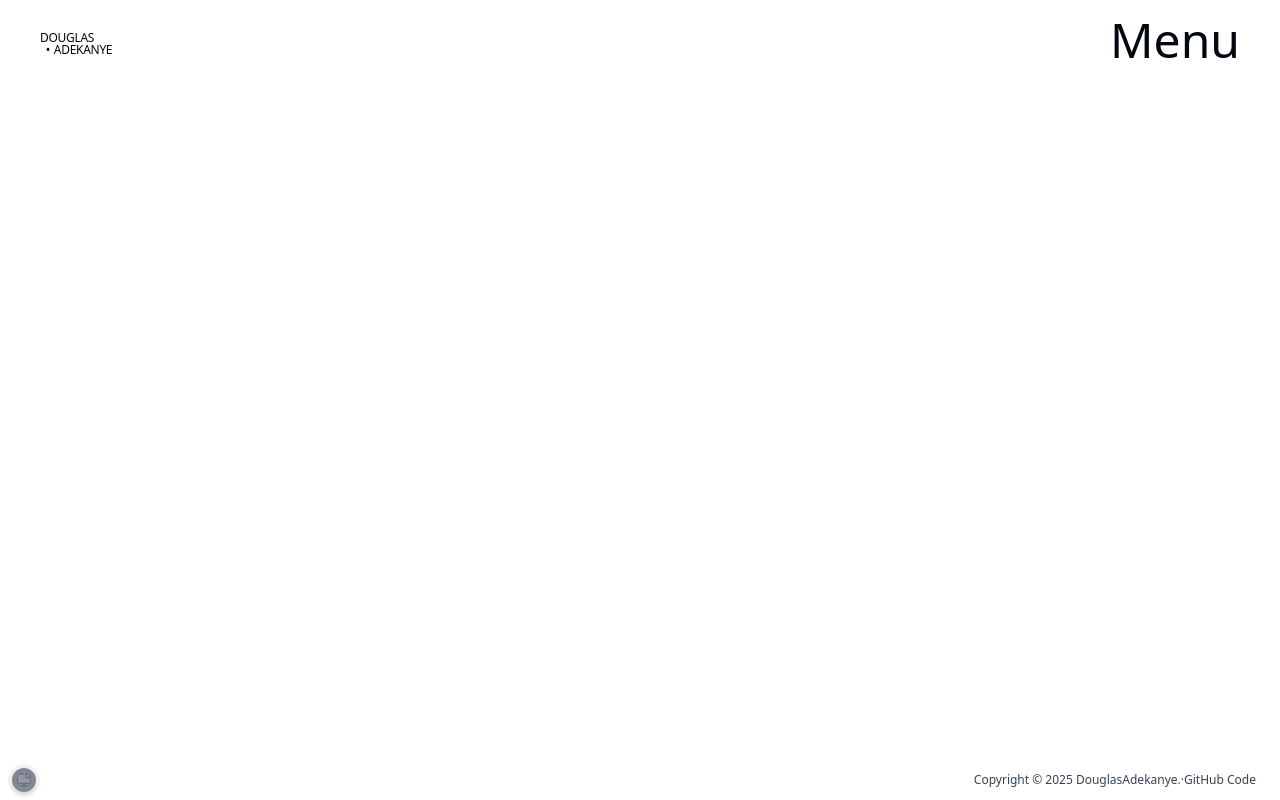
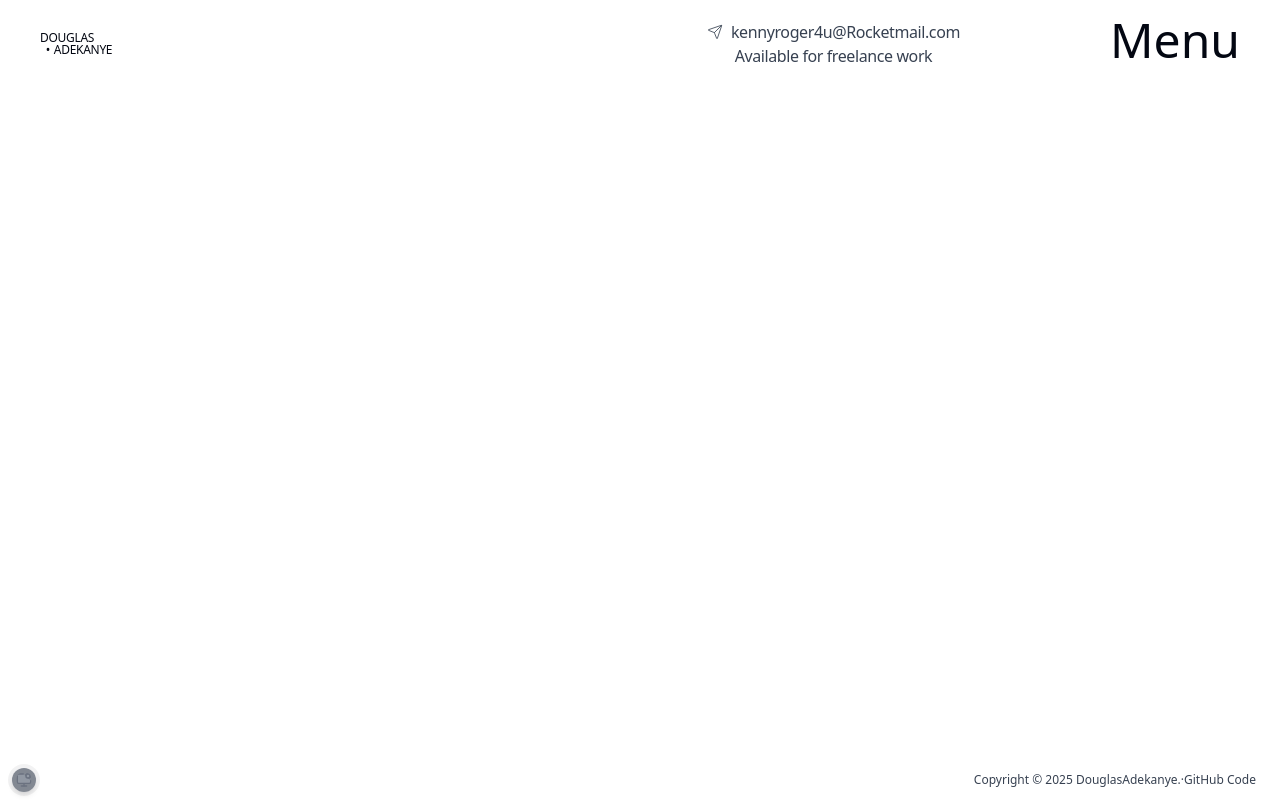
Before and after one commit to Eaglesword07/Personal_Portfolio, a React (Vite) app: page / in a window 1280 px wide. Built offline with nearby package versions, Linux system fonts and the light colour scheme.

Commit message:
Update Navbar index

```diff
--- a/src/components/Ui/Navbar/index.jsx
+++ b/src/components/Ui/Navbar/index.jsx
@@ -1,8 +1,20 @@
+import { Send } from 'lucide-react'
 import { Menu } from './menu';
 
 const Navbar = () => {
     return (
         <div>
+            <div className="absolute flex flex-col items-end bottom-10 right-2
+                            text-gray-700 dark:text-gray-400
+                            lg:items-center lg:top-5 md:right-6 lg:right-1/4">
+                <span className="flex items-center gap-2 tracking-tight">
+                    <Send size={16} strokeWidth={1.25} />
+                    <p>kennyroger4u@Rocketmail.com</p>
+                </span>
+                <span className="tracking-tight">
+                    <p>Available for freelance work</p>
+                </span>
+            </div>
             <Menu />
         </div>
     )
```
